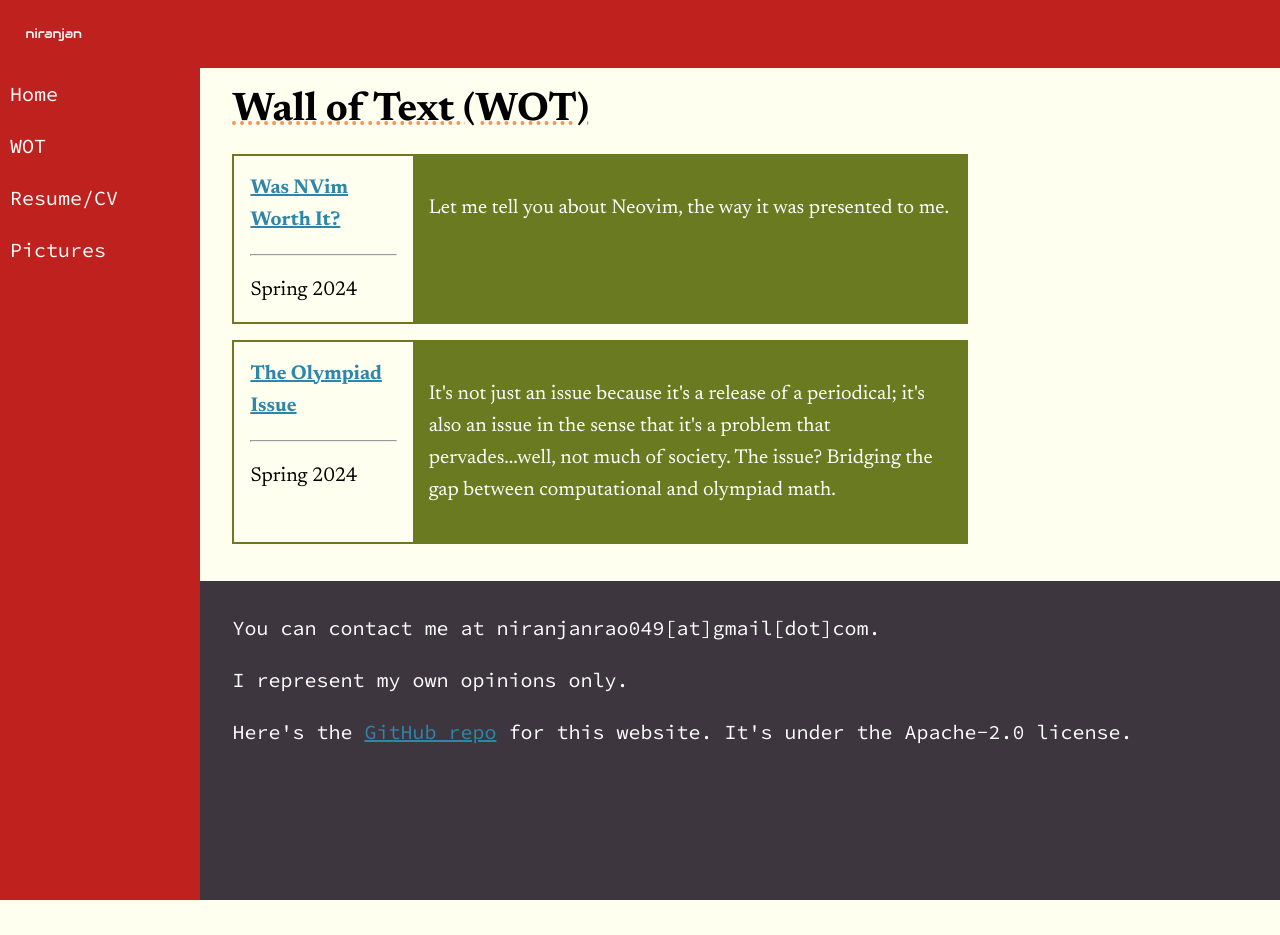
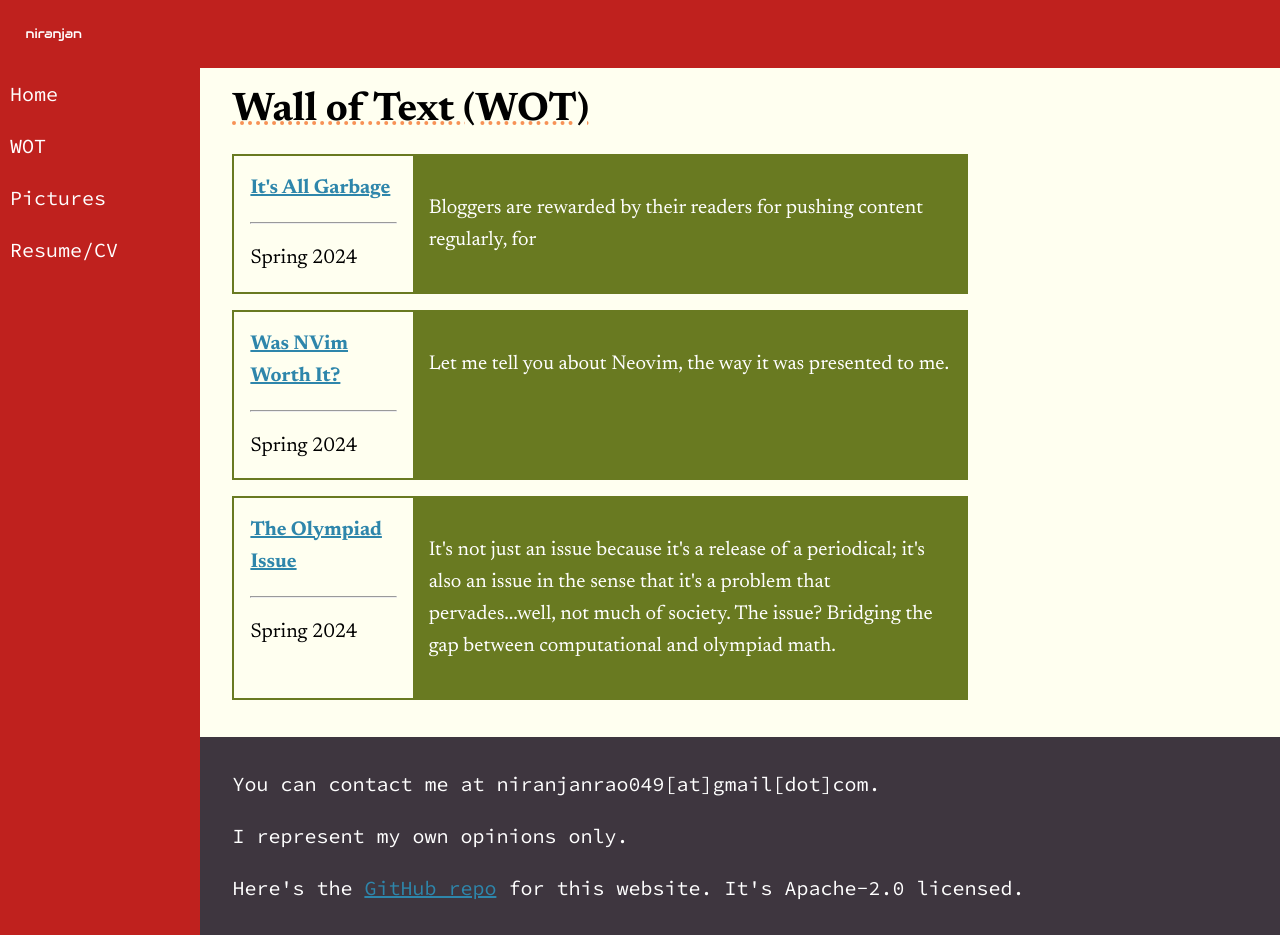
Before and after one commit to nirur/nirur.github.io, a Jekyll site: the page built from blog.html, in a window 1280 px wide. Built offline with Jekyll 4.4.1, drawn with Linux system fonts in a browser that asks for light colours; some web fonts are replaced; before the commit the page ends 900 px from its top, so only the background shows below that.

Commit message:
New beginnings

```diff
--- a/_layouts/default.html
+++ b/_layouts/default.html
@@ -56,8 +56,8 @@
                 <nav>
                         <a href="/"><span class="lbarbutton">Home</span></a>
                         <a href="/blog"><span class="lbarbutton">WOT</span></a>
+                        <a href="/pictures"><span class="lbarbutton">Pictures</span></a>
                         <a href="/assets/other/resume.pdf"><span class="lbarbutton">Resume/CV</span></a>
-                        <a href="/pictures"><span class="lbarbutton">Pictures</span></a>
                 </nav>
             </div>
             <div class="flex-contain" id="secondary">
@@ -79,8 +79,8 @@
                     <p>
                         Here's the
                         <a href="https://github.com/nirur/nirur.github.io">
-                            GitHub repo</a> for this website. It's under the
-                        Apache-2.0 license.
+                            GitHub repo</a> for this website. It's Apache-2.0
+                        licensed.
                     </p>
                 </footer>
             </div>
--- /dev/null
+++ b/_posts/2026-01-13-its-all-garbage.html
@@ -0,0 +1,14 @@
+---
+layout: fmtpost
+title: "It's All Garbage"
+date:   2026-1-13 20:00:00 -0800
+categories: general
+---
+
+<p>
+Bloggers are rewarded by their readers for pushing content regularly, for
+</p>
+
+<p>
+***
+</p>
```
